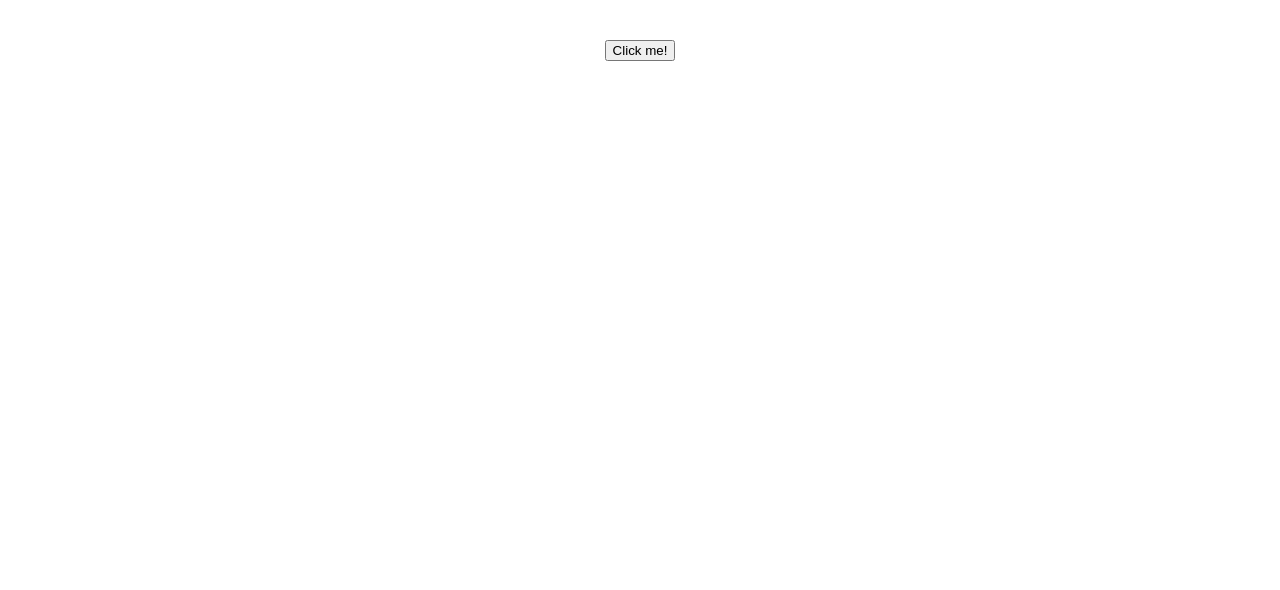
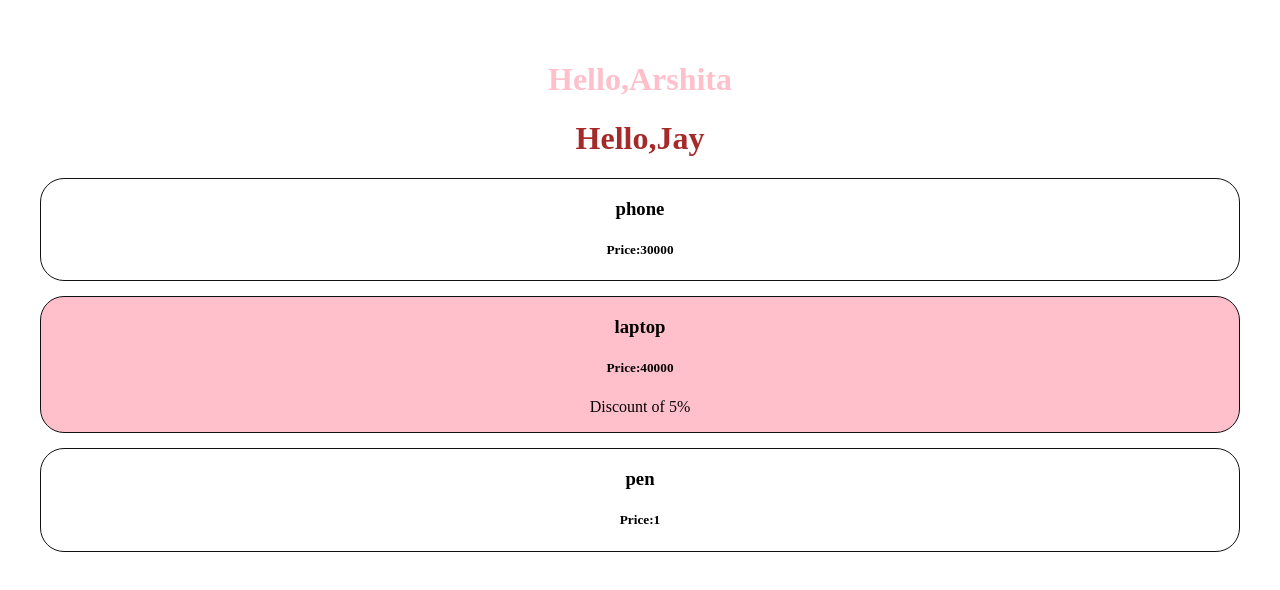
Before and after one commit to jPlusPlus25/react-hands-on, a React (Vite) app in the folder basic-react-app/: page / in a window 1280 px wide. Shown: the top 590 px of the page. Built offline with nearby package versions, Linux system fonts and the light colour scheme.

Commit message:
update file

```diff
--- a/basic-react-app/src/App.jsx
+++ b/basic-react-app/src/App.jsx
@@ -4,6 +4,7 @@ import Title from "./Title.jsx";//import
 import Product from "./Product.jsx";
 import Producttab from "./Producttab.jsx";
 import Button  from "./Button.jsx";
+import MsgBox from "./MsgBox.jsx";
 function Description(){
   return <h3>I am the Description!</h3>;
 }
@@ -13,7 +14,9 @@ function App() {
   return (
     <div>
 
-  <Button/>
+  <MsgBox userName={"Arshita"}textColor={"pink"}/>
+  <MsgBox userName={"Jay"}textColor={"brown"}/>
+  <Producttab/>
 
   </div>
   );
--- a/basic-react-app/src/Button.jsx
+++ b/basic-react-app/src/Button.jsx
@@ -1,10 +1,14 @@
 function printHello(){
     console.log("Hello")
+}
+function printBye(){
+    console.log("bye")
 }
 export default function Button(){
     return(
         <div>
             <button onClick={printHello}>Click me!</button>
+            <p onClick={printBye}>this is parah is for event demo</p>
         </div>
     );
 }
--- /dev/null
+++ b/basic-react-app/src/MsgBox.jsx
@@ -0,0 +1,3 @@
+export default function MsgBox({userName,textColor}){
+    return<h1 style={{color:textColor}}>Hello,{userName}</h1>
+}
```
